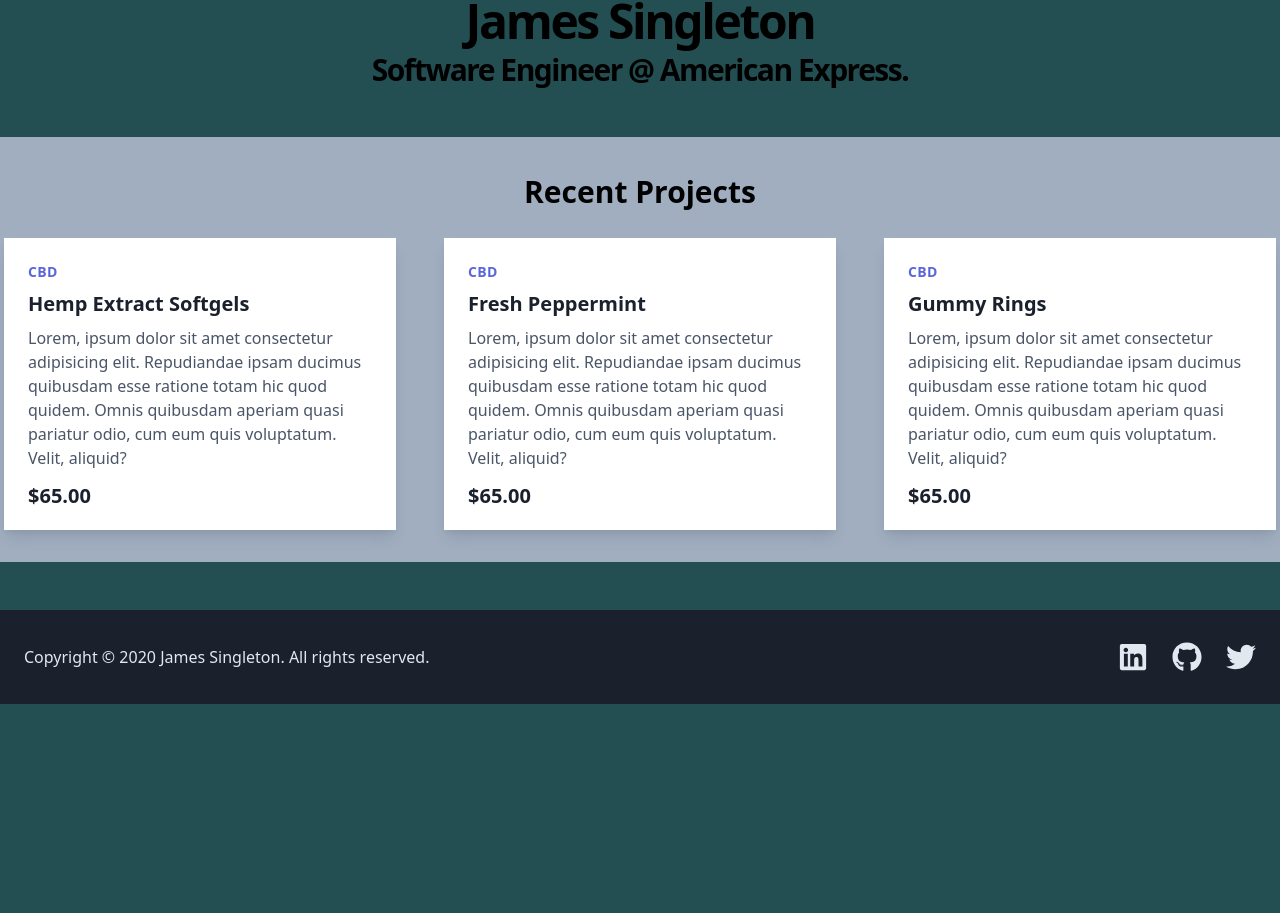
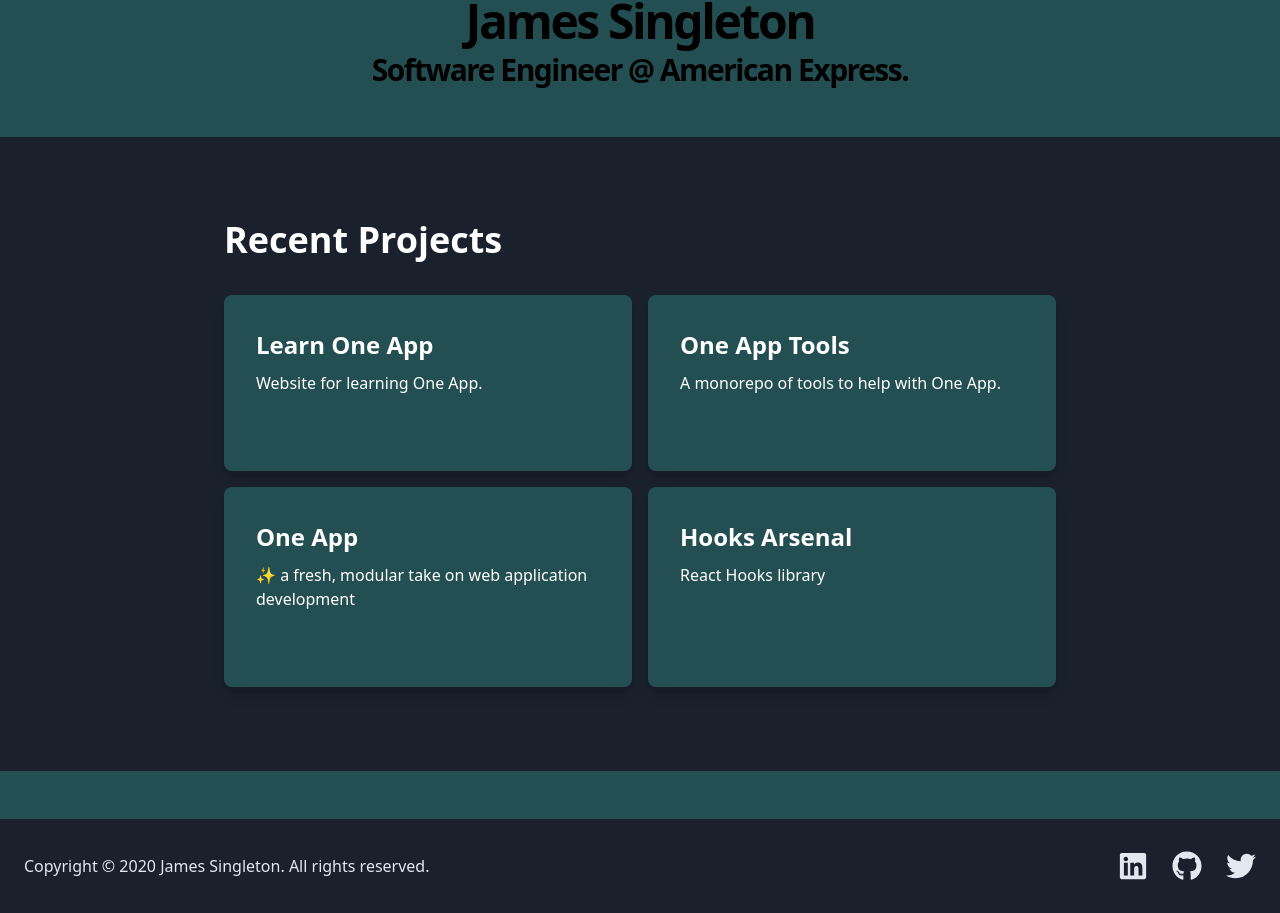
Before and after one commit to JamesSingleton/personal-website, a Next.js app: page / in a window 1280 px wide. Shown: the part 430-1343 px from the top of the page. Before the commit the page ends 1134 px from the top, so only its background shows below. Built offline with nearby package versions, Linux system fonts and the light colour scheme.

Commit message:
feat(home): update homepage

```diff
--- a/components/Feed.jsx
+++ b/components/Feed.jsx
@@ -1,36 +1,65 @@
 import Item from './Item';
 
 const Feed = ({title}) => (
-  <div className="mx-auto bg-gray-50 pb-2 px-1 lg:pt-8 lg:pb-28 bg-gray-500">
-    <div className="max-w-7xl mx-auto">
-      <h2 className="text-center text-3xl font-bold">{title}</h2>
-      <div className="m-6 grid gap-12 max-w-lg mx-auto md:grid-cols-2 md:max-w-none lg:grid-cols-3 lg:max-w-none">
-        <Item
-          title="Hemp Extract Softgels"
-          desc="Lorem, ipsum dolor sit amet consectetur adipisicing elit. Repudiandae ipsam ducimus quibusdam esse ratione totam hic quod quidem. Omnis quibusdam aperiam quasi pariatur odio, cum eum quis voluptatum. Velit, aliquid?"
-          price="65.00"
-          categoryLink="/products/cbd"
-          categoryType="cbd"
-          label="Best Seller"
-        />
-        <Item
-          title="Fresh Peppermint"
-          desc="Lorem, ipsum dolor sit amet consectetur adipisicing elit. Repudiandae ipsam ducimus quibusdam esse ratione totam hic quod quidem. Omnis quibusdam aperiam quasi pariatur odio, cum eum quis voluptatum. Velit, aliquid?"
-          price="65.00"
-          categoryLink="/products/cbd"
-          categoryType="cbd"
-          label="Best Seller"
-        />
-        <Item
-          title="Gummy Rings"
-          desc="Lorem, ipsum dolor sit amet consectetur adipisicing elit. Repudiandae ipsam ducimus quibusdam esse ratione totam hic quod quidem. Omnis quibusdam aperiam quasi pariatur odio, cum eum quis voluptatum. Velit, aliquid?"
-          price="65.00"
-          categoryLink="/products/cbd"
-          categoryType="cbd"
-          label="Best Seller"
-        />
-
-      </div>
+  <div className="flex-1 w-full max-w-4xl px-4 py-8 mx-auto md:px-8 md:py-16">
+    <h2 className="inline-block -mx-3 p-3 mb-4 text-2xl md:text-3xl lg:text-4xl font-bold">{title}</h2>
+    <div className="grid grid-cols-1 md:grid-cols-2 gap-4 mb-5">
+      <a className="h-full" href="https://github.com/JamesSingleton/learn-one-app" rel="noopener noreferrer" target="_blank">
+        <div className="cursor-pointer h-full mb-3 duration-500 ease-in-out transform hover:scale-105">
+          <div className="relative p-8 pb-16 bg-teal-900 h-full  text-default shadow-lg rounded-lg">
+            <div>
+              <h3 className="text-2xl font-semibold">
+                <span className="flex flex-wrap items-center">Learn One App</span>
+              </h3>
+              <p className="mt-2">
+                Website for learning One App.
+              </p>
+            </div>
+          </div>
+        </div>
+      </a>
+      <a className="h-full" href="https://github.com/JamesSingleton/one-app-tools" rel="noopener noreferrer" target="_blank">
+        <div className="cursor-pointer h-full mb-3 duration-500 ease-in-out transform hover:scale-105">
+          <div className="relative p-8 pb-16 bg-teal-900 h-full  text-default shadow-lg rounded-lg">
+            <div>
+              <h3 className="text-2xl font-semibold">
+                <span className="flex flex-wrap items-center">One App Tools</span>
+              </h3>
+              <p className="mt-2">
+                A monorepo of tools to help with One App.
+              </p>
+            </div>
+          </div>
+        </div>
+      </a>
+      <a className="h-full" href="https://github.com/americanexpress/one-app" rel="noopener noreferrer" target="_blank">
+        <div className="cursor-pointer h-full mb-3 duration-500 ease-in-out transform hover:scale-105">
+          <div className="relative p-8 pb-16 bg-teal-900 h-full  text-default shadow-lg rounded-lg">
+            <div>
+              <h3 className="text-2xl font-semibold">
+                <span className="flex flex-wrap items-center">One App</span>
+              </h3>
+              <p className="mt-2">
+                ✨ a fresh, modular take on web application development
+              </p>
+            </div>
+          </div>
+        </div>
+      </a>
+      <a className="h-full" href="https://github.com/JamesSingleton/hooks-arsenal" rel="noopener noreferrer" target="_blank">
+        <div className="cursor-pointer h-full mb-3 duration-500 ease-in-out transform hover:scale-105">
+          <div className="relative p-8 pb-16 bg-teal-900 h-full  text-default shadow-lg rounded-lg">
+            <div>
+              <h3 className="text-2xl font-semibold">
+                <span className="flex flex-wrap items-center">Hooks Arsenal</span>
+              </h3>
+              <p className="mt-2">
+                React Hooks library
+              </p>
+            </div>
+          </div>
+        </div>
+      </a>
     </div>
   </div>
 )
--- a/components/Page.jsx
+++ b/components/Page.jsx
@@ -6,7 +6,9 @@
   return (
     <PageContainer title={title} description={description}>
       <Header sticky={sticky} />
-      {children}
+      <main>
+        {children}
+      </main>
       <Footer />
     </PageContainer>
   );
--- a/components/layout.js
+++ /dev/null
@@ -1,64 +0,0 @@
-import Head from 'next/head'
-import styles from './layout.module.css'
-import utilStyles from '../styles/utils.module.css'
-import Link from 'next/link'
-
-const name = 'James Singleton'
-export const siteTitle = 'James Singleton\'s Blog'
-
-export default function Layout({ children, home }) {
-  return (
-    <div className={styles.container}>
-      <Head>
-        <link rel="icon" href="/favicon.ico" />
-        <meta
-          name="description"
-          content="A personal website for James Singleton"
-        />
-        <meta
-          property="og:image"
-          content="https://www.jamessingleton.me/images/profile.png"
-        />
-        <meta name="og:title" content={siteTitle} />
-        <meta name="twitter:card" content="summary_large_image" />
-      </Head>
-      <header className={styles.header}>
-        {home ? (
-          <>
-            <img
-              src="/images/profile.png"
-              className={`${styles.headerHomeImage} ${utilStyles.borderCircle}`}
-              alt={name}
-            />
-            <h1 className={utilStyles.heading2Xl}>{name}</h1>
-          </>
-        ) : (
-          <>
-            <Link href="/">
-              <a>
-                <img
-                  src="/images/profile.png"
-                  className={`${styles.headerImage} ${utilStyles.borderCircle}`}
-                  alt={name}
-                />
-              </a>
-            </Link>
-            <h2 className={utilStyles.headingLg}>
-              <Link href="/">
-                <a className={utilStyles.colorInherit}>{name}</a>
-              </Link>
-            </h2>
-          </>
-        )}
-      </header>
-      <main>{children}</main>
-      {!home && (
-        <div className={styles.backToHome}>
-          <Link href="/">
-            <a>← Back to home</a>
-          </Link>
-        </div>
-      )}
-    </div>
-  )
-}
--- a/components/resume/SmallResume.jsx
+++ b/components/resume/SmallResume.jsx
@@ -8,14 +8,12 @@
 
 const SmallResume = () => (
   <div className="p-5">
-    <h1 className="text-2xl font-bold">Samuel Larsen-Disney</h1>
+    <h1 className="text-2xl font-bold">{NAME}</h1>
     <h3 className="text-sm font-semibold">
-      www.sld.codes | s.larsendisney@gmail.com
+      www.jamessingleton.me | jamesrsingleton1@gmail.com
     </h3>
     <p className="text-xs border-light-grey border-b-2 pb-3 mb-3">
-      Creative, collaborative and courageous developer with extensive experience
-      in web based technologies and UX design. Looking for the next challenge to
-      improve customer experience and deepen engagement.
+      Software Engineer with a passion for learning new technologies.
     </p>
     <div className="grid grid-cols-4 gap-4">
       <div className="col-span-4 border-light-grey border-b-2 pb-3 mb-0">
--- a/pages/index.js
+++ b/pages/index.js
@@ -12,10 +12,10 @@
       url={WEBSITE_URL}
       description={WEBSITE_DESCRIPTION}
     />
-    <main>
-      <Hero />
+    <Hero />
+    <section className="text-secondary bg-secondary bg-gray-900 text-white">
       <Feed title="Recent Projects" />
-    </main>
+    </section>
   </Page>
 )
 
--- a/pages/resume.js
+++ b/pages/resume.js
@@ -13,7 +13,7 @@
     <div className="block md:hidden bg-white text-black p-2 mx-2">
       <SmallResume />
     </div>
-    <div className="mx-auto bg-white w-1/2 mt-12">
+    <div className="mx-auto bg-white mt-12 hidden md:block md:w-3/4 lg:w-1/2">
       <Resume />
     </div>
   </Page>
--- a/tailwind.config.js
+++ b/tailwind.config.js
@@ -1,4 +1,11 @@
 // tailwind.config.js
 module.exports = {
   purge: ['./components/**/*.{js,ts,jsx,tsx}', './pages/**/*.{js,ts,jsx,tsx}'],
+  theme: {
+    extend: {
+      width: {
+        '196': '49rem'
+      }
+    }
+  }
 }
```
Also changed, not shown: components/layout.module.css (deleted, +0 -25 lines).
